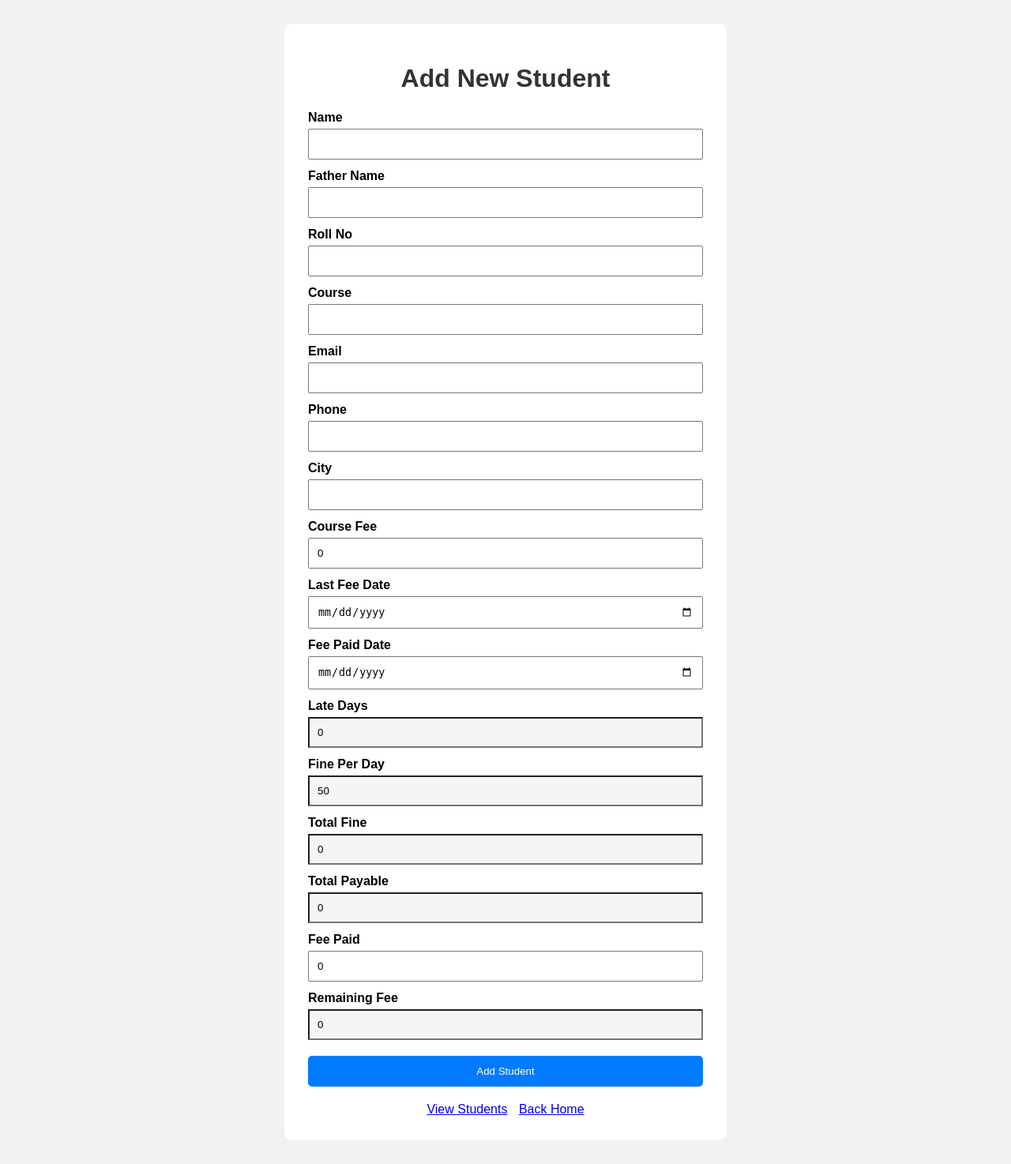
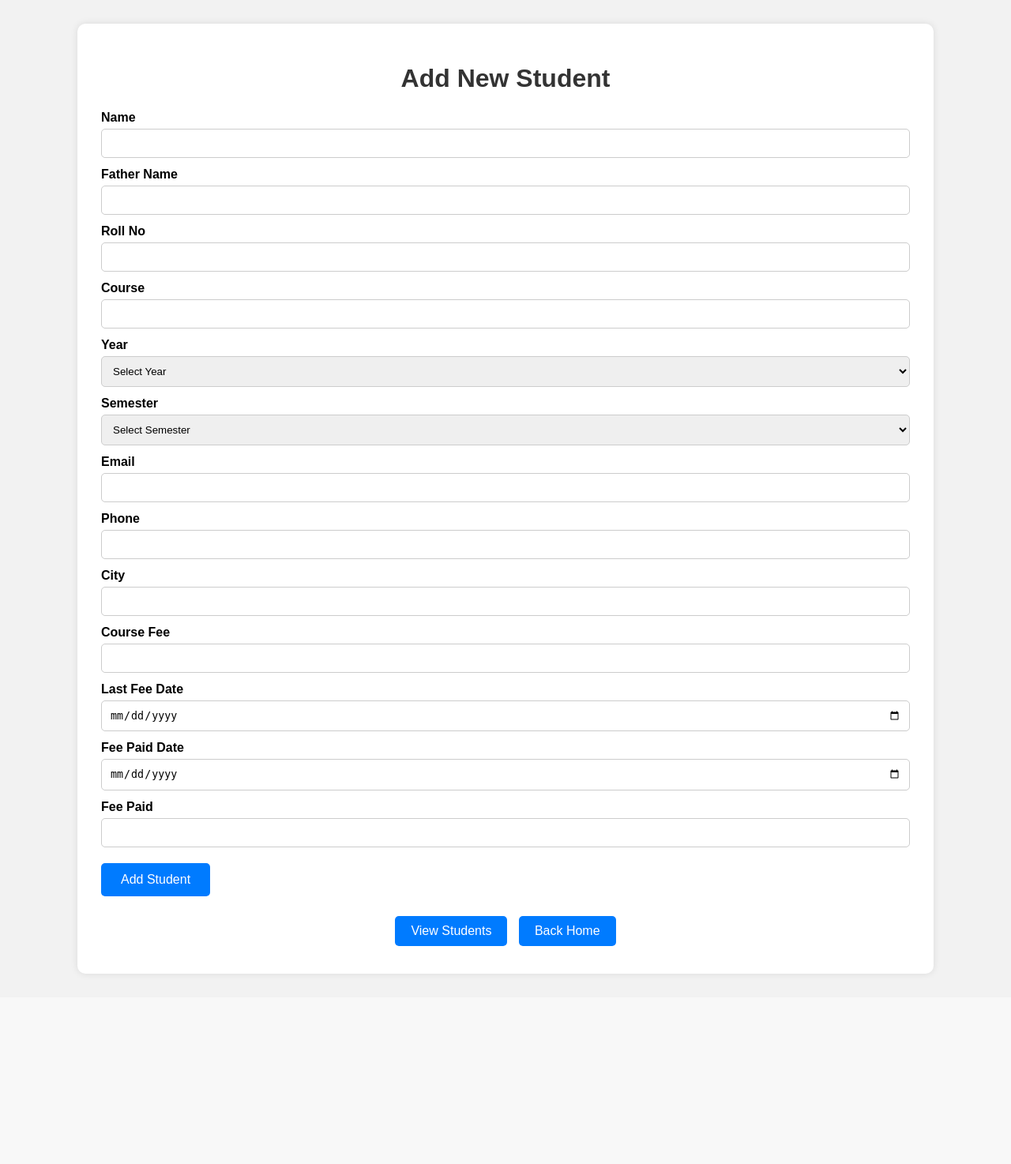
Before and after one commit to himanshumahich2023/Student_Record_Management_System, a Flask app: page /add in a window 1280 px wide. Shown: the whole page at 79% size. After the commit the page ends 1236 px from the top, so only its background shows below. Run offline with Flask 3, Linux system fonts and the light colour scheme; some libraries are stand-ins or nearby versions.

Commit message:
Add year semester and search

```diff
--- a/app.py
+++ b/app.py
@@ -72,12 +72,13 @@ def normalize_ids(conn):
 
 
 # -------------------------------------------------
-# Create Database Table
+# Create / Update Database Table
 # -------------------------------------------------
 def init_db():
 
     conn = get_db()
 
+    # Create table if it does not exist
     conn.execute("""
         CREATE TABLE IF NOT EXISTS students (
             id SERIAL PRIMARY KEY,
@@ -88,6 +89,9 @@ def init_db():
             email TEXT,
             phone TEXT,
             city TEXT,
+
+            year TEXT,
+            semester TEXT,
 
             course_fee REAL DEFAULT 0,
             last_fee_date TEXT,
@@ -102,8 +106,21 @@ def init_db():
         )
     """)
 
+    # -------------------------------------------------
+    # Add new columns to existing database
+    # -------------------------------------------------
+    conn.execute("""
+        ALTER TABLE students
+        ADD COLUMN IF NOT EXISTS year TEXT
+    """)
+
+    conn.execute("""
+        ALTER TABLE students
+        ADD COLUMN IF NOT EXISTS semester TEXT
+    """)
+
     # Existing gaps like 1,2,3,5,8,9
-    # will automatically become 1,2,3,4,5,6
+    # become 1,2,3,4,5,6...
     normalize_ids(conn)
 
     conn.commit()
@@ -142,6 +159,9 @@ def add_student():
 
         next_id = result["next_id"]
 
+        # ---------------------------------------------
+        # Student Details
+        # ---------------------------------------------
         name = request.form["name"]
         father_name = request.form["father_name"]
         roll_no = request.form["roll_no"]
@@ -150,12 +170,28 @@ def add_student():
         phone = request.form["phone"]
         city = request.form["city"]
 
-        course_fee = float(request.form.get("course_fee") or 0)
+        # NEW
+        year = request.form.get("year") or ""
+        semester = request.form.get("semester") or ""
 
-        last_fee_date = request.form.get("last_fee_date") or ""
-        fee_paid_date = request.form.get("fee_paid_date") or ""
+        # ---------------------------------------------
+        # Fee Details
+        # ---------------------------------------------
+        course_fee = float(
+            request.form.get("course_fee") or 0
+        )
 
-        fee_paid = float(request.form.get("fee_paid") or 0)
+        last_fee_date = (
+            request.form.get("last_fee_date") or ""
+        )
+
+        fee_paid_date = (
+            request.form.get("fee_paid_date") or ""
+        )
+
+        fee_paid = float(
+            request.form.get("fee_paid") or 0
+        )
 
         late_days = 0
         fine_per_day = 50
@@ -163,15 +199,19 @@ def add_student():
         total_payable = course_fee
         remaining_fee = 0
 
-        # Calculate late fee
+        # ---------------------------------------------
+        # Calculate Late Fee
+        # ---------------------------------------------
         if last_fee_date and fee_paid_date:
 
             last_date = datetime.strptime(
-                last_fee_date, "%Y-%m-%d"
+                last_fee_date,
+                "%Y-%m-%d"
             )
 
             paid_date = datetime.strptime(
-                fee_paid_date, "%Y-%m-%d"
+                fee_paid_date,
+                "%Y-%m-%d"
             )
 
             late_days = max(
@@ -179,15 +219,22 @@ def add_student():
                 0
             )
 
-            total_fine = late_days * fine_per_day
+            total_fine = (
+                late_days * fine_per_day
+            )
 
-            total_payable = course_fee + total_fine
+            total_payable = (
+                course_fee + total_fine
+            )
 
         remaining_fee = max(
             total_payable - fee_paid,
             0
         )
 
+        # ---------------------------------------------
+        # Insert Student
+        # ---------------------------------------------
         conn.execute("""
             INSERT INTO students (
                 id,
@@ -198,6 +245,8 @@ def add_student():
                 email,
                 phone,
                 city,
+                year,
+                semester,
                 course_fee,
                 last_fee_date,
                 fee_paid_date,
@@ -210,6 +259,7 @@ def add_student():
             )
             VALUES (
                 %s, %s, %s, %s, %s, %s, %s, %s,
+                %s, %s,
                 %s, %s, %s, %s, %s, %s, %s, %s, %s
             )
         """, (
@@ -221,6 +271,8 @@ def add_student():
             email,
             phone,
             city,
+            year,
+            semester,
             course_fee,
             last_fee_date,
             fee_paid_date,
@@ -243,24 +295,60 @@ def add_student():
 
 
 # -------------------------------------------------
-# SHOW STUDENTS
+# SHOW STUDENTS + SEARCH
 # -------------------------------------------------
 @app.route("/students")
 def students():
 
     conn = get_db()
 
-    students = conn.execute("""
-        SELECT *
-        FROM students
-        ORDER BY id
-    """).fetchall()
+    # Search text
+    search = request.args.get("search", "").strip()
+
+    if search:
+
+        search_pattern = f"%{search}%"
+
+        students = conn.execute("""
+            SELECT *
+            FROM students
+            WHERE
+                name ILIKE %s
+                OR father_name ILIKE %s
+                OR roll_no ILIKE %s
+                OR course ILIKE %s
+                OR email ILIKE %s
+                OR phone ILIKE %s
+                OR city ILIKE %s
+                OR year ILIKE %s
+                OR semester ILIKE %s
+            ORDER BY id
+        """, (
+            search_pattern,
+            search_pattern,
+            search_pattern,
+            search_pattern,
+            search_pattern,
+            search_pattern,
+            search_pattern,
+            search_pattern,
+            search_pattern
+        )).fetchall()
+
+    else:
+
+        students = conn.execute("""
+            SELECT *
+            FROM students
+            ORDER BY id
+        """).fetchall()
 
     conn.close()
 
     return render_template(
         "students.html",
-        students=students
+        students=students,
+        search=search
     )
 
 
@@ -295,22 +383,31 @@ def edit_student(id):
             <a href="/students">Back to Students</a>
             """
 
+        # ---------------------------------------------
         # Current IDs
+        # ---------------------------------------------
         rows = conn.execute("""
             SELECT id
             FROM students
             ORDER BY id
         """).fetchall()
 
-        ordered_ids = [row["id"] for row in rows]
+        ordered_ids = [
+            row["id"]
+            for row in rows
+        ]
 
         # Move current student to new position
         ordered_ids.remove(id)
-        ordered_ids.insert(new_id - 1, id)
 
-        # -----------------------------------------
+        ordered_ids.insert(
+            new_id - 1,
+            id
+        )
+
+        # ---------------------------------------------
         # Temporary negative IDs
-        # -----------------------------------------
+        # ---------------------------------------------
         for old_id in ordered_ids:
 
             temp_id = -2000000 - old_id
@@ -319,11 +416,14 @@ def edit_student(id):
                 UPDATE students
                 SET id = %s
                 WHERE id = %s
-            """, (temp_id, old_id))
+            """, (
+                temp_id,
+                old_id
+            ))
 
-        # -----------------------------------------
+        # ---------------------------------------------
         # Give final continuous IDs
-        # -----------------------------------------
+        # ---------------------------------------------
         for position, old_id in enumerate(
             ordered_ids,
             start=1
@@ -335,11 +435,14 @@ def edit_student(id):
                 UPDATE students
                 SET id = %s
                 WHERE id = %s
-            """, (position, temp_id))
+            """, (
+                position,
+                temp_id
+            ))
 
-        # -----------------------------------------
-        # Student details
-        # -----------------------------------------
+        # ---------------------------------------------
+        # Student Details
+        # ---------------------------------------------
         name = request.form["name"]
         father_name = request.form["father_name"]
         roll_no = request.form["roll_no"]
@@ -348,17 +451,24 @@ def edit_student(id):
         phone = request.form["phone"]
         city = request.form["city"]
 
+        # NEW
+        year = request.form.get("year") or ""
+        semester = request.form.get("semester") or ""
+
+        # ---------------------------------------------
+        # Fee Details
+        # ---------------------------------------------
         course_fee = float(
             request.form.get("course_fee") or 0
         )
 
-        last_fee_date = request.form.get(
-            "last_fee_date"
-        ) or ""
+        last_fee_date = (
+            request.form.get("last_fee_date") or ""
+        )
 
-        fee_paid_date = request.form.get(
-            "fee_paid_date"
-        ) or ""
+        fee_paid_date = (
+            request.form.get("fee_paid_date") or ""
+        )
 
         fee_paid = float(
             request.form.get("fee_paid") or 0
@@ -369,6 +479,9 @@ def edit_student(id):
         total_fine = 0
         total_payable = course_fee
 
+        # ---------------------------------------------
+        # Calculate Late Fee
+        # ---------------------------------------------
         if last_fee_date and fee_paid_date:
 
             last_date = datetime.strptime(
@@ -399,7 +512,9 @@ def edit_student(id):
             0
         )
 
-        # Update selected student
+        # ---------------------------------------------
+        # Update Student
+        # ---------------------------------------------
         conn.execute("""
             UPDATE students
             SET
@@ -410,6 +525,8 @@ def edit_student(id):
                 email = %s,
                 phone = %s,
                 city = %s,
+                year = %s,
+                semester = %s,
                 course_fee = %s,
                 last_fee_date = %s,
                 fee_paid_date = %s,
@@ -428,6 +545,8 @@ def edit_student(id):
             email,
             phone,
             city,
+            year,
+            semester,
             course_fee,
             last_fee_date,
             fee_paid_date,
@@ -447,12 +566,16 @@ def edit_student(id):
 
         return redirect("/students")
 
+    # ---------------------------------------------
     # GET
+    # ---------------------------------------------
     student = conn.execute("""
         SELECT *
         FROM students
         WHERE id = %s
-    """, (id,)).fetchone()
+    """, (
+        id,
+    )).fetchone()
 
     conn.close()
 
@@ -473,15 +596,16 @@ def delete_student(id):
     conn.execute("""
         DELETE FROM students
         WHERE id = %s
-    """, (id,))
+    """, (
+        id,
+    ))
 
-    # IMPORTANT:
-    # After deleting, IDs become continuous
-    # Example:
+    # After deleting:
     # 1,2,3,4,5
     # delete 3
     # becomes:
     # 1,2,3,4
+
     normalize_ids(conn)
 
     conn.commit()
--- a/templates/add_student.html
+++ b/templates/add_student.html
@@ -1,7 +1,7 @@
 <!DOCTYPE html>
 <html>
 <head>
-    <title>Add New Student</title>
+    <title>Add Student</title>
 
     <style>
         body {
@@ -12,11 +12,12 @@
         }
 
         .container {
-            width: 500px;
+            width: 80%;
             margin: 30px auto;
             background: white;
             padding: 30px;
             border-radius: 10px;
+            box-shadow: 0 0 10px rgba(0,0,0,0.1);
         }
 
         h1 {
@@ -30,39 +31,48 @@
             font-weight: bold;
         }
 
-        input {
+        input,
+        select {
             width: 100%;
             padding: 10px;
             margin-top: 5px;
+            border: 1px solid #ccc;
+            border-radius: 5px;
             box-sizing: border-box;
         }
 
         button {
-            width: 100%;
-            padding: 12px;
             margin-top: 20px;
+            padding: 12px 25px;
             background-color: #007bff;
             color: white;
             border: none;
             border-radius: 5px;
             cursor: pointer;
+            font-size: 16px;
         }
 
         button:hover {
             background-color: #0056b3;
         }
 
-        .calculated {
-            background-color: #f5f5f5;
-        }
-
         .links {
+            margin-top: 20px;
             text-align: center;
-            margin-top: 20px;
         }
 
         .links a {
+            display: inline-block;
+            padding: 10px 20px;
             margin: 5px;
+            background-color: #007bff;
+            color: white;
+            text-decoration: none;
+            border-radius: 5px;
+        }
+
+        .links a:hover {
+            background-color: #0056b3;
         }
     </style>
 </head>
@@ -87,6 +97,28 @@
         <label>Course</label>
         <input type="text" name="course" required>
 
+        <label>Year</label>
+        <select name="year" required>
+            <option value="">Select Year</option>
+            <option value="1st Year">1st Year</option>
+            <option value="2nd Year">2nd Year</option>
+            <option value="3rd Year">3rd Year</option>
+            <option value="4th Year">4th Year</option>
+        </select>
+
+        <label>Semester</label>
+        <select name="semester" required>
+            <option value="">Select Semester</option>
+            <option value="1st Sem">1st Sem</option>
+            <option value="2nd Sem">2nd Sem</option>
+            <option value="3rd Sem">3rd Sem</option>
+            <option value="4th Sem">4th Sem</option>
+            <option value="5th Sem">5th Sem</option>
+            <option value="6th Sem">6th Sem</option>
+            <option value="7th Sem">7th Sem</option>
+            <option value="8th Sem">8th Sem</option>
+        </select>
+
         <label>Email</label>
         <input type="email" name="email">
 
@@ -97,95 +129,18 @@
         <input type="text" name="city">
 
         <label>Course Fee</label>
-        <input
-            type="number"
-            id="course_fee"
-            name="course_fee"
-            min="0"
-            step="0.01"
-            value="0"
-            oninput="calculateFee()"
-            required
-        >
+        <input type="number" step="0.01" name="course_fee">
 
         <label>Last Fee Date</label>
-        <input
-            type="date"
-            id="last_fee_date"
-            name="last_fee_date"
-            onchange="calculateFee()"
-            required
-        >
+        <input type="date" name="last_fee_date">
 
         <label>Fee Paid Date</label>
-        <input
-            type="date"
-            id="fee_paid_date"
-            name="fee_paid_date"
-            onchange="calculateFee()"
-            required
-        >
-
-        <label>Late Days</label>
-        <input
-            type="number"
-            id="late_days"
-            value="0"
-            class="calculated"
-            readonly
-        >
-
-        <label>Fine Per Day</label>
-        <input
-            type="number"
-            id="fine_per_day"
-            value="50"
-            class="calculated"
-            readonly
-        >
-
-        <label>Total Fine</label>
-        <input
-            type="number"
-            id="total_fine"
-            value="0"
-            class="calculated"
-            readonly
-        >
-
-        <label>Total Payable</label>
-        <input
-            type="number"
-            id="total_payable"
-            value="0"
-            class="calculated"
-            readonly
-        >
+        <input type="date" name="fee_paid_date">
 
         <label>Fee Paid</label>
-        <input
-            type="number"
-            id="fee_paid"
-            name="fee_paid"
-            min="0"
-            step="0.01"
-            value="0"
-            oninput="calculateFee()"
-            required
-        >
+        <input type="number" step="0.01" name="fee_paid">
 
-        <label>Remaining Fee</label>
-        <input
-            type="number"
-            id="remaining_fee"
-            value="0"
-            class="calculated"
-            readonly
-        >
-
-        <button type="submit">
-            Add Student
-        </button>
+        <button type="submit">Add Student</button>
 
     </form>
 
@@ -196,109 +151,5 @@
 
 </div>
 
-
-<script>
-
-function calculateFee() {
-
-    let courseFee = parseFloat(
-        document.getElementById("course_fee").value
-    ) || 0;
-
-    let lastDate = document.getElementById(
-        "last_fee_date"
-    ).value;
-
-    let paidDate = document.getElementById(
-        "fee_paid_date"
-    ).value;
-
-    let feePaid = parseFloat(
-        document.getElementById("fee_paid").value
-    ) || 0;
-
-
-    // =========================
-    // CALCULATE LATE DAYS
-    // =========================
-
-    let lateDays = 0;
-
-    if (lastDate && paidDate) {
-
-        let due = new Date(lastDate);
-        let paid = new Date(paidDate);
-
-        let difference =
-            (paid - due) / (1000 * 60 * 60 * 24);
-
-        if (difference > 0) {
-            lateDays = difference;
-        }
-    }
-
-
-    // =========================
-    // FINE PER DAY
-    // =========================
-
-    let finePerDay = 50;
-
-
-    // =========================
-    // TOTAL FINE
-    // =========================
-
-    let totalFine =
-        lateDays * finePerDay;
-
-
-    // =========================
-    // TOTAL PAYABLE
-    // =========================
-
-    let totalPayable =
-        courseFee + totalFine;
-
-
-    // =========================
-    // REMAINING FEE
-    // =========================
-
-    let remainingFee =
-        totalPayable - feePaid;
-
-    if (remainingFee < 0) {
-        remainingFee = 0;
-    }
-
-
-    // =========================
-    // SHOW VALUES
-    // =========================
-
-    document.getElementById(
-        "late_days"
-    ).value = lateDays;
-
-    document.getElementById(
-        "fine_per_day"
-    ).value = finePerDay;
-
-    document.getElementById(
-        "total_fine"
-    ).value = totalFine;
-
-    document.getElementById(
-        "total_payable"
-    ).value = totalPayable;
-
-    document.getElementById(
-        "remaining_fee"
-    ).value = remainingFee;
-}
-
-</script>
-
 </body>
 </html>
```
